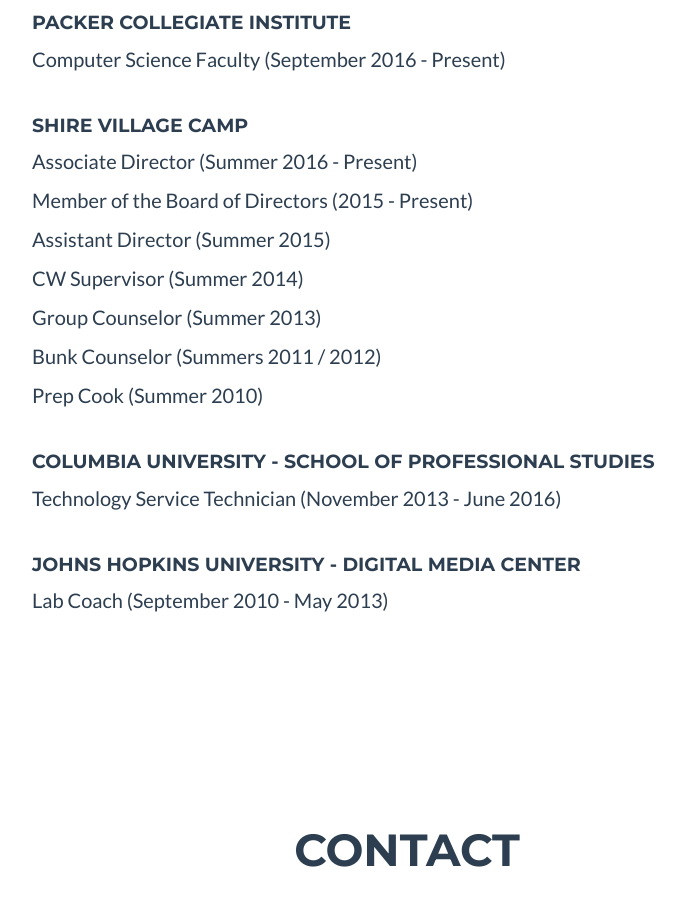
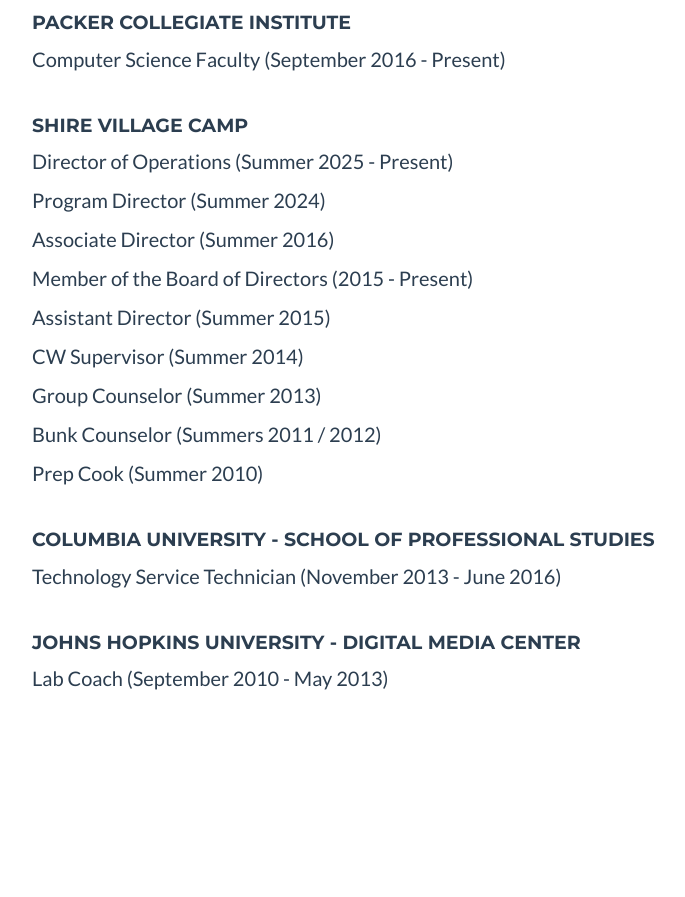
Before and after one commit to lominsky/louisminsky.com, a plain HTML site: page index.html in a window 1280 px wide. Shown: the part 1923-2820 px from the top of the page, without its empty margins (233-918 px from the left). Drawn offline with nearby package versions, Linux system fonts and the light colour scheme.

Commit message:
Update index.html

```diff
--- a/index.html
+++ b/index.html
@@ -229,7 +229,9 @@
             <div class="row">
                 <div class="col-lg-10 col-lg-offset-2">
                     <h4>Shire Village Camp</h4>
-                    <p>Associate Director (Summer 2016 - Present)</p>
+                    <p>Director of Operations (Summer 2025 - Present)</p>
+                    <p>Program Director (Summer 2024)</p>
+                    <p>Associate Director (Summer 2016)</p>
                     <p>Member of the Board of Directors (2015 - Present)</p>
                     <p>Assistant Director (Summer 2015)</p>
                     <p>CW Supervisor (Summer 2014)</p>
```
